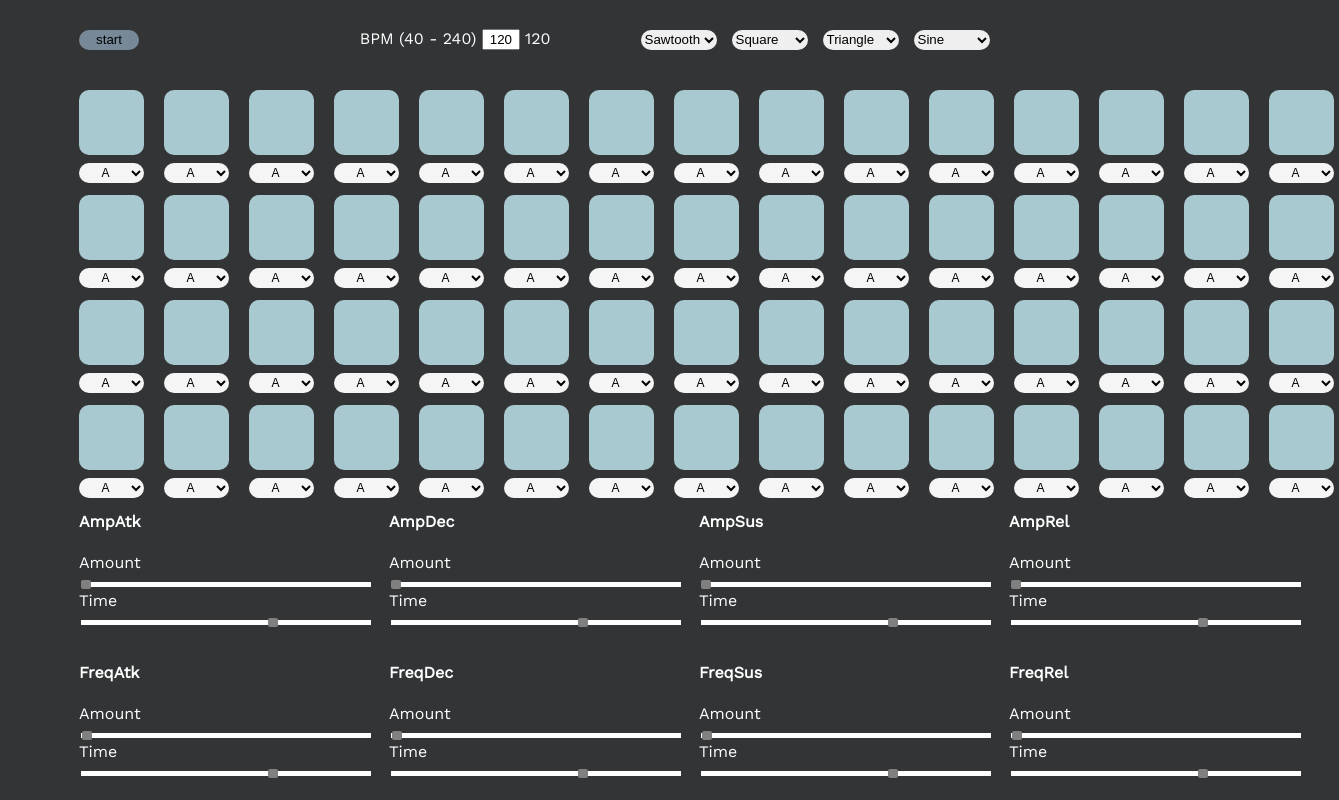
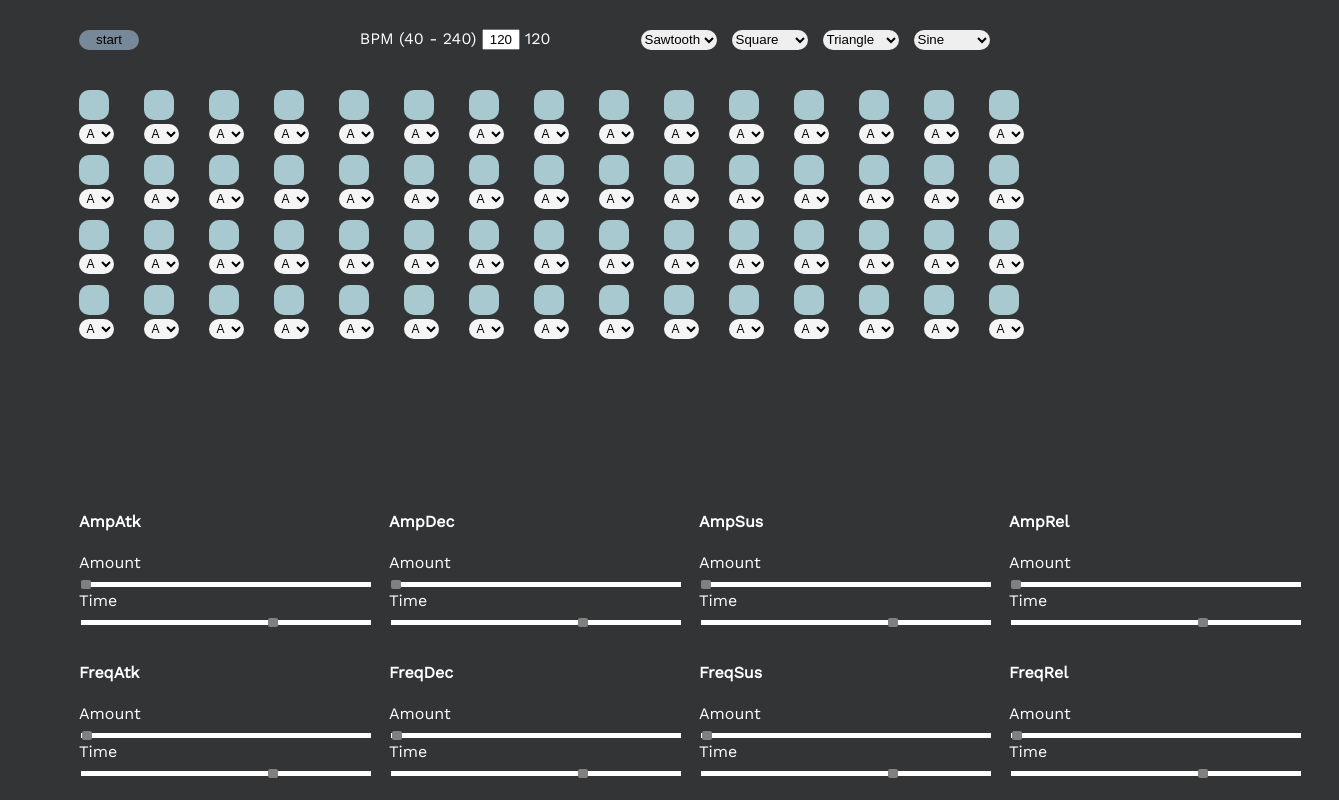
Before and after one commit to swlabrtyr/vue-sequencer, a Vue app: page / in a window 1280 px wide. Shown: the top 800 px of the page, 1339 px wide, since content can reach past the window. Built offline with nearby package versions, Linux system fonts and the light colour scheme.

Commit message:
shrunk sequencer UI

```diff
--- a/src/App.vue
+++ b/src/App.vue
@@ -67,8 +67,8 @@ body {
 
 .sequencer {
     display: grid;
-    grid-template-columns: repeat(15, 80px);
-    grid-template-rows: 100px 100px 100px auto;
+    grid-template-columns: repeat(15, 60px);
+    grid-template-rows: 60px 60px 60px auto;
     grid-column: 2 / 3;
     grid-row: 3 / 4;
     grid-gap: 5px;
--- a/src/components/Trigger.vue
+++ b/src/components/Trigger.vue
@@ -54,16 +54,16 @@ export default {
 <style scoped>
 .note {
     display: grid;
-    height: 70px;
-    width: 70px;
+    height: 40px;
+    width: 40px;
     justify-self: start;
-    grid-gap: 8px;
+    grid-gap: 4px;
 }
 select {
     border: none;
     position: relative;
     justify-self: start;
-    width: 65px;
+    width: 35px;
     height: 20px;
     border-radius: 15px;
     font-size: 12px;
@@ -72,19 +72,19 @@ select {
 }
 .unArmed {
     border-radius: 10px;
-    width: 65px;
-    height: 65px;
+    width: 30px;
+    height: 30px;
     background-color: #a9c9d1;
 }
 .armed {
     border-radius: 20px;
-    width: 65px;
-    height: 65px;
+    width: 30px;
+    height: 30px;
     background-color: #9ef7f7;
 }
 .scheduled {
-    width: 65px;
-    height: 65px;
+    width: 25px;
+    height: 25px;
     border-radius: 100px;
     background-color: white;
     justify-self: start;
```
